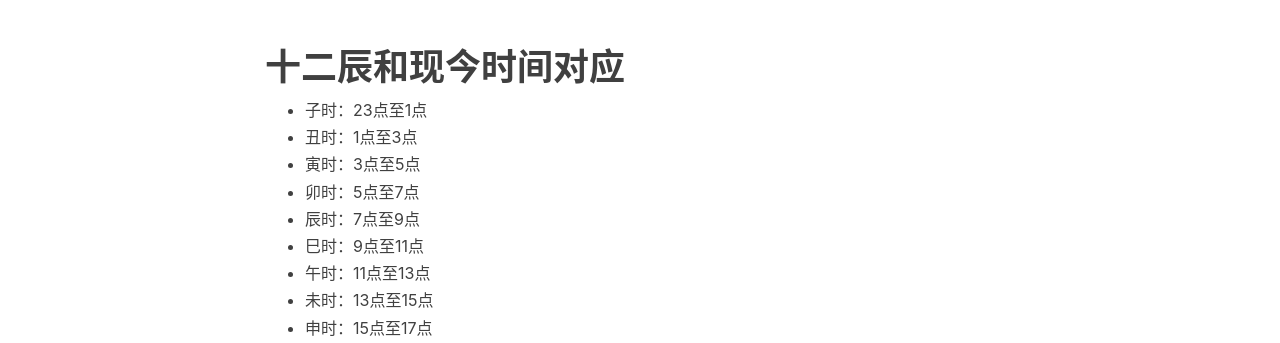
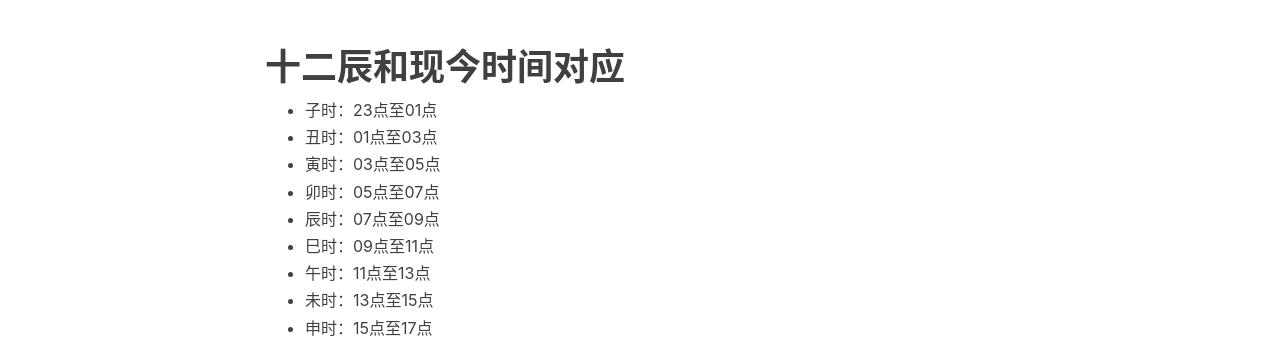
Before and after one commit to whybingo3/whybingo3.github.io, a Jekyll site: the page built from _posts/2016-12-29-十二辰和现今时间对应.md, in a window 1280 px wide. Shown: the part 425-768 px from the top of the page. Built offline with Jekyll 4.4.1, drawn with Linux system fonts in a browser that asks for light colours; nearby versions of some CDN libraries; our own code applies the rules of GitHub Pages for plain Markdown files; comment, search, counter and statistics services are not loaded.

```diff
--- a/_posts/2016-12-29-十二辰和现今时间对应.md
+++ b/_posts/2016-12-29-十二辰和现今时间对应.md
@@ -1,12 +1,12 @@
 # 十二辰和现今时间对应
 
 
-- 子时：23点至1点
-- 丑时：1点至3点
-- 寅时：3点至5点
-- 卯时：5点至7点
-- 辰时：7点至9点
-- 巳时：9点至11点
+- 子时：23点至01点
+- 丑时：01点至03点
+- 寅时：03点至05点
+- 卯时：05点至07点
+- 辰时：07点至09点
+- 巳时：09点至11点
 - 午时：11点至13点
 - 未时：13点至15点
 - 申时：15点至17点
```
Also changed, not shown: _posts/2017-01-02-直面自己人生.md (added, +14 -0 lines).
